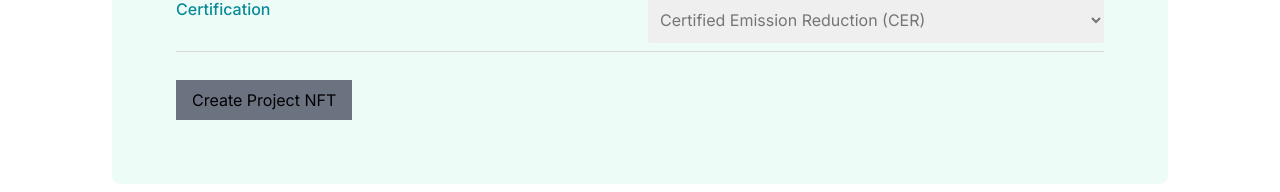
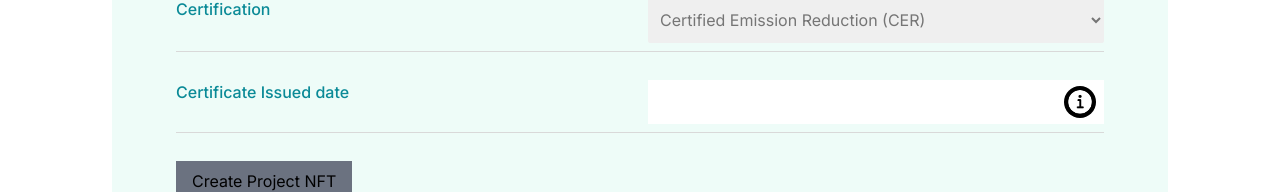
Before and after one commit to AhmedKamon/create-nft-task, a React (Create React App) app: page / in a window 1280 px wide. Shown: the part 428-620 px from the top of the page. Built offline with nearby package versions, Linux system fonts and the light colour scheme.

Commit message:
calender banan vhul

```diff
--- a/package.json
+++ b/package.json
@@ -8,6 +8,7 @@
     "@testing-library/react": "^13.3.0",
     "@testing-library/user-event": "^13.5.0",
     "react": "^18.2.0",
+    "react-calendar": "^3.7.0",
     "react-dom": "^18.2.0",
     "react-scripts": "5.0.1",
     "web-vitals": "^2.1.4"
--- a/src/constent/Certification.jsx
+++ b/src/constent/Certification.jsx
@@ -1,15 +1,11 @@
-import React, { useState } from "react";
-
-function Certification() {
-  const [data, setData] = useState(false);
-  console.log(data, "isOpen");
+function Certification({ handelChange }) {
   return (
     <div>
       <div className="grid grid-cols-2 gap-4 ">
         <h1 className="text-[#0A8A97] font-medium ">Certification</h1>
         <div>
           <select
-            onClick={(e) => setData(e.target.value)}
+            onChange={handelChange}
             placeholder="Select Certification"
             name="certification"
             id="certification"
--- /dev/null
+++ b/src/constent/Date.jsx
@@ -0,0 +1,26 @@
+import { useState } from 'react';
+import clalenderIcon from '../utils/Vector-3.png'
+
+function Date() {
+    const[show,setshow] = useState('false')
+  return (
+    <div>
+      <div className="grid grid-cols-2 gap-4 ">
+        <h1 className="text-[#0A8A97] font-medium ">Certificate Issued date</h1>
+        <div>
+          <div className="bg-white w-full flex items-center ">
+            <input onClick={()=>setshow(!show)} className="h-11 bg-white w-full focus:outline-none p-2 "></input>
+            <img src={clalenderIcon} alt="" className='w-8 h-8 bg-black rounded-full
+             p-1 mr-2 ' />
+          </div>
+          {!show && <div>
+                show
+          </div>}
+        </div>
+      </div>
+      <div className="border-b-[1px] border-[#D9D9D9] mt-2 mb-7"></div>
+    </div>
+  );
+}
+
+export default Date;
--- a/src/constent/Table.jsx
+++ b/src/constent/Table.jsx
@@ -1,33 +1,41 @@
 import React, { useState } from "react";
 import Certification from "./Certification";
 import CertificationStatus from "./CertificationStatus";
+import Date from "./Date";
 
 function Table() {
   const [formData, setFormData] = useState({
-    certification_status:'pending',
+    certification_status: "pending",
+    certification: "",
   });
   const handelChange = (e) => {
     console.log(e);
     const value =
-      e.target.type === 'checkbox' ? e.target.checked : e.target.value;
+      e.target.type === "checkbox" ? e.target.checked : e.target.value;
     const name = e.target.name;
-    console.log(name)
 
     setFormData((prevState) => ({
       ...prevState,
       [name]: value,
     }));
   };
-  const handelSubmit =  (e) => {
-    e.preventDefault()
-    console.log(formData,'e')
+  const handelSubmit = (e) => {
+    e.preventDefault();
+    console.log(formData, "e");
   };
   return (
     <div className="p-16 ">
-      <form action="" onSubmit={handelSubmit} >
+      <form action="" onSubmit={handelSubmit}>
         <CertificationStatus handelChange={handelChange} formData={formData} />
-        <Certification/>
-        <input type="submit" name="" value='Create Project NFT' id="" className="bg-gray-500 px-4 py-2 " />
+        <Certification handelChange={handelChange}  />
+        <Date/>
+        <input
+          type="submit"
+          name=""
+          value="Create Project NFT"
+          id=""
+          className="bg-gray-500 px-4 py-2 "
+        />
       </form>
     </div>
   );
```
Also changed, not shown: 1 other file (tests, documents, lock files or other folders).
